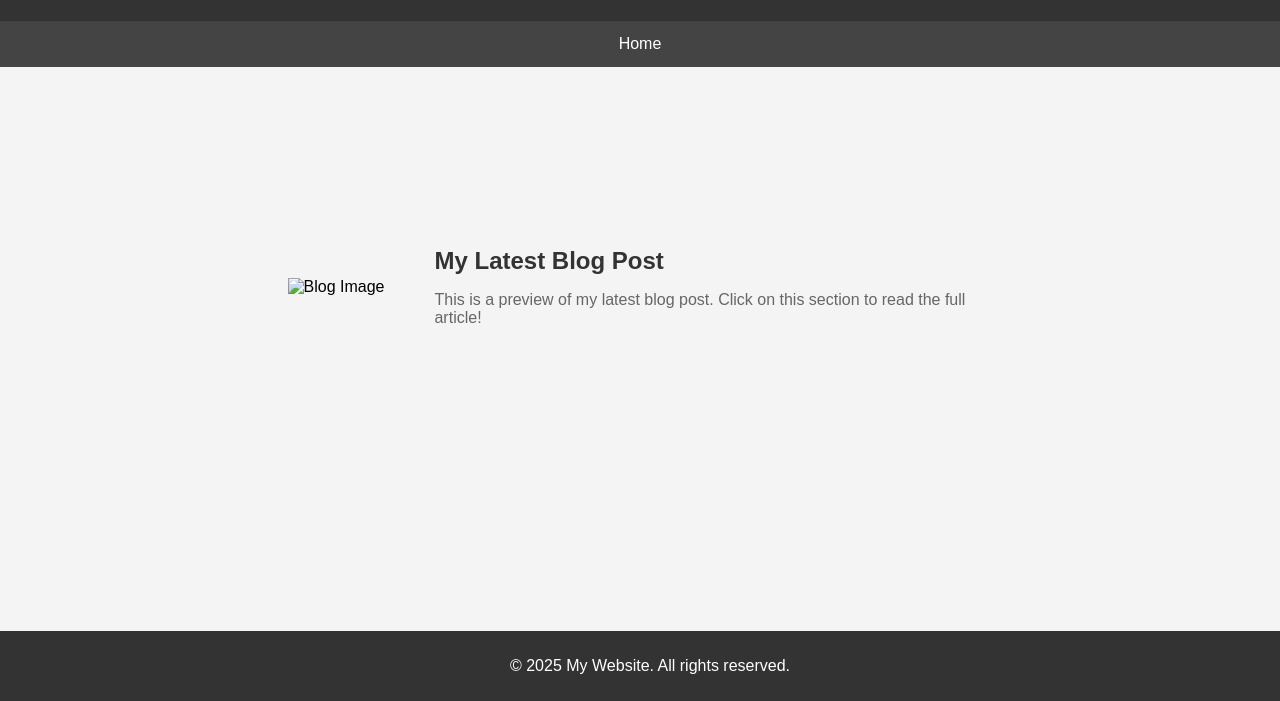
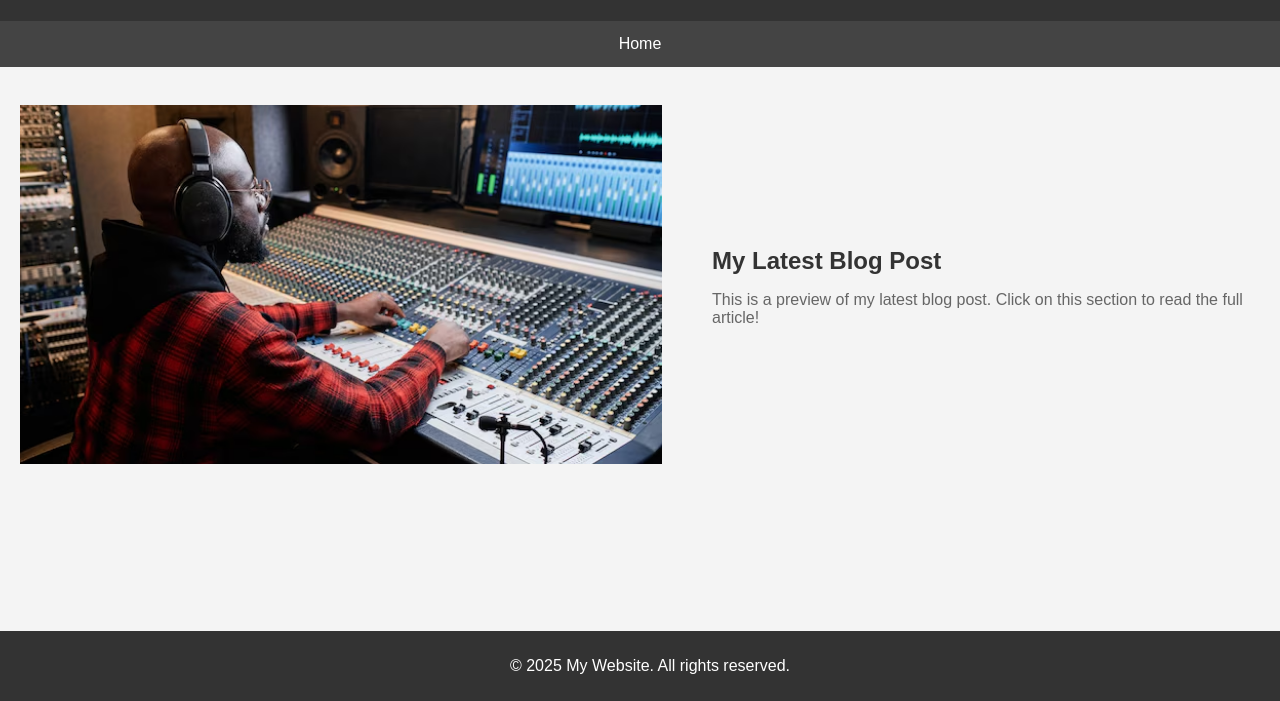
Before and after one commit to bgpalmer534/braxtonwebsite, a plain HTML site: page BLOGPAGE.html in a window 1280 px wide. Shown: the part 99-800 px from the top of the page. Drawn offline with Linux system fonts and the light colour scheme.

Commit message:
Update BLOGPAGE.html

```diff
--- a/BLOGPAGE.html
+++ b/BLOGPAGE.html
@@ -97,7 +97,7 @@
     <div class="blog-content" onclick="window.location.href='blogpost1.html'">
         <!-- Blog Image and Text Block as a Button -->
         <div>
-            <img src="blogimage.jpg" alt="Blog Image">
+            <img src="black-man-working-recording-studio_274679-35338.jpg.avif" alt="Blog Image">
         </div>
 
         <div class="text">
```
